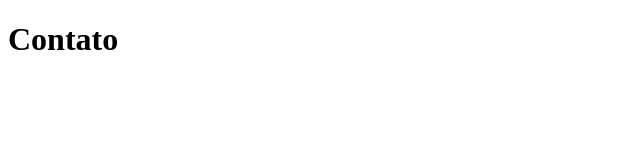
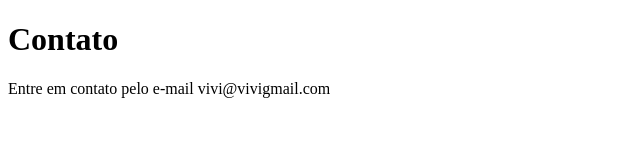
Before and after one commit to vivokas/sistema-de-cadastro, a plain HTML site: page contato.html in a window 1280 px wide. Shown: the whole page, without its empty margins (0-640 px from the left). Drawn offline with Linux system fonts and the light colour scheme.

Commit message:
nova linha

```diff
--- a/contato.html
+++ b/contato.html
@@ -9,6 +9,7 @@
 <body>
 
     <h1>Contato</h1>
+    <p>Entre em contato pelo e-mail vivi@vivigmail.com</p>
 
 </body>
 </html>
```
